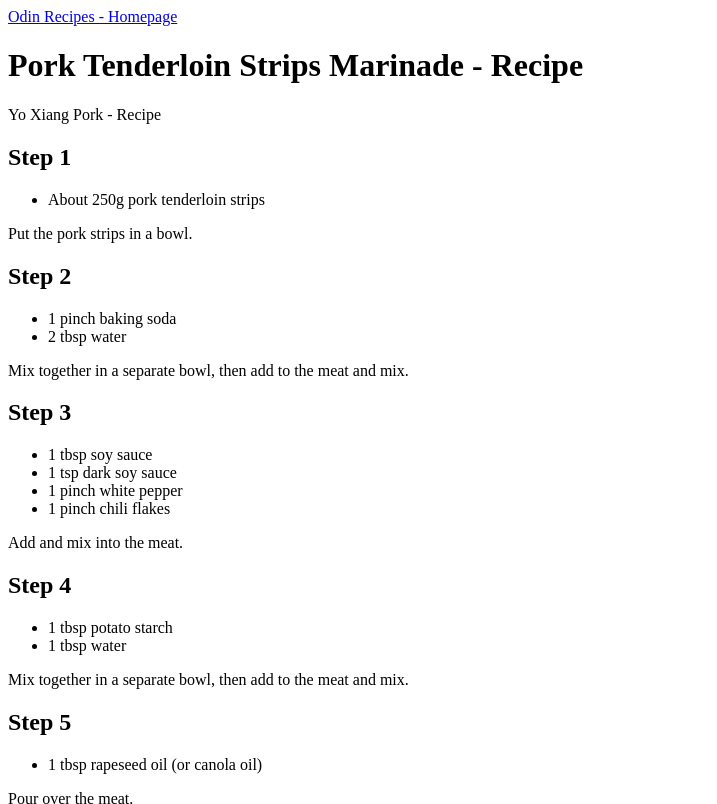
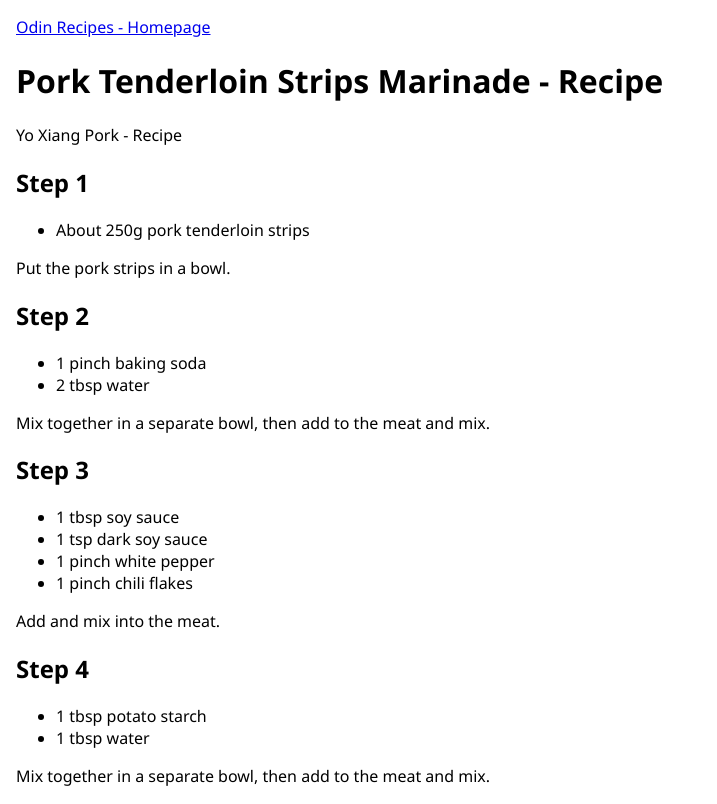
Before and after one commit to AkiPoh/odin-recipes, a plain HTML site: page recipes/pork_tenderloin_strips_marinade.html in a window 1280 px wide. Shown: the top 804 px of the page, without its empty margins (0-717 px from the left). Drawn offline with Linux system fonts and the light colour scheme.

Commit message:
Add CSS styling

```diff
--- a/recipes/pork_tenderloin_strips_marinade.html
+++ b/recipes/pork_tenderloin_strips_marinade.html
@@ -4,6 +4,7 @@
     <meta charset="UTF-8">
     <meta name="viewport" content="width=device-width, initial-scale=1.0">
     <title>Pork Tenderloin Strips Marinade - Recipe</title>
+    <link rel="stylesheet" href="../style.css">
 </head>
 <body>
     <a href="../index.html">Odin Recipes - Homepage</a>
--- /dev/null
+++ b/style.css
@@ -0,0 +1,11 @@
+html {
+    font-family: 'Segoe UI', Tahoma, Geneva, Verdana, sans-serif;
+}
+
+body {
+    padding: 8px;
+}
+
+a {
+
+}
```
Also changed, not shown: index.html (+1 -0 lines).
